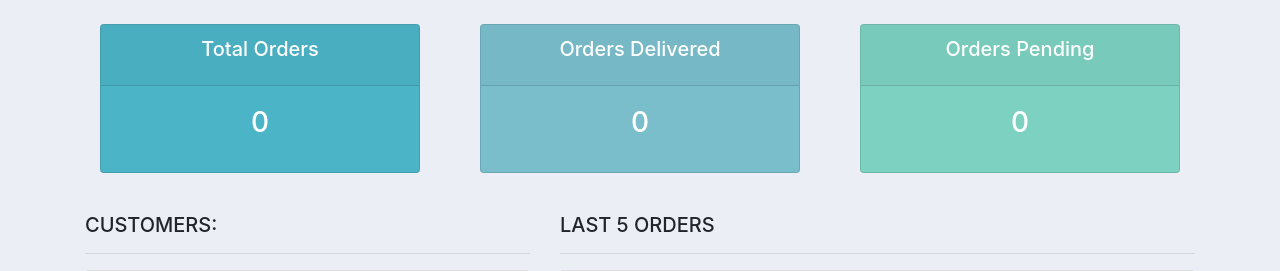
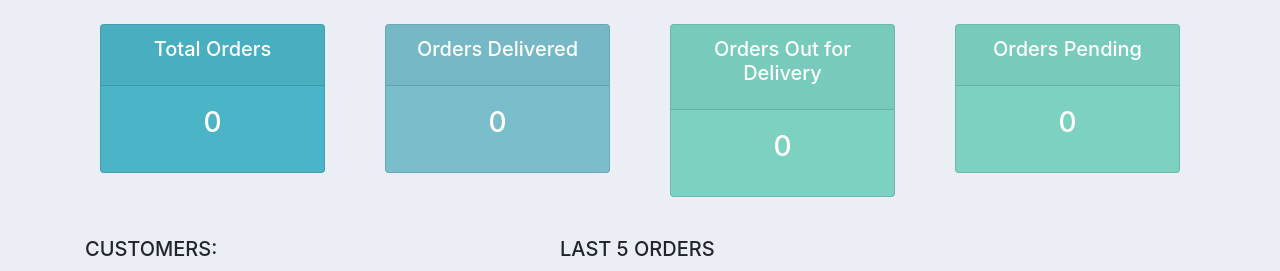
Before and after one commit to amsalud/CRM_Django, a Django app: page / in a window 1280 px wide. Shown: the part 67-338 px from the top of the page. Run offline with Django 3.2, Linux system fonts and the light colour scheme; some libraries are stand-ins or nearby versions.

Commit message:
Display out of delivery count

```diff
--- a/accounts/templates/accounts/status.html
+++ b/accounts/templates/accounts/status.html
@@ -31,6 +31,19 @@
 		<div class="col-md">
 			<div class="card text-center text-white  mb-3" id="orders-pending">
 			  	<div class="card-header">
+			  		<h5 class="card-title">Orders Out for Delivery</h5>
+			  	</div>
+			  	<div class="card-body">
+			    	<h3 class="card-title">{{orders_out_for_delivery}}</h3>
+			  	</div>
+			</div>
+		</div>
+	</div>
+
+	<div class="col">
+		<div class="col-md">
+			<div class="card text-center text-white  mb-3" id="orders-pending">
+			  	<div class="card-header">
 			  		<h5 class="card-title">Orders Pending</h5>
 			  	</div>
 			  	<div class="card-body">
```
